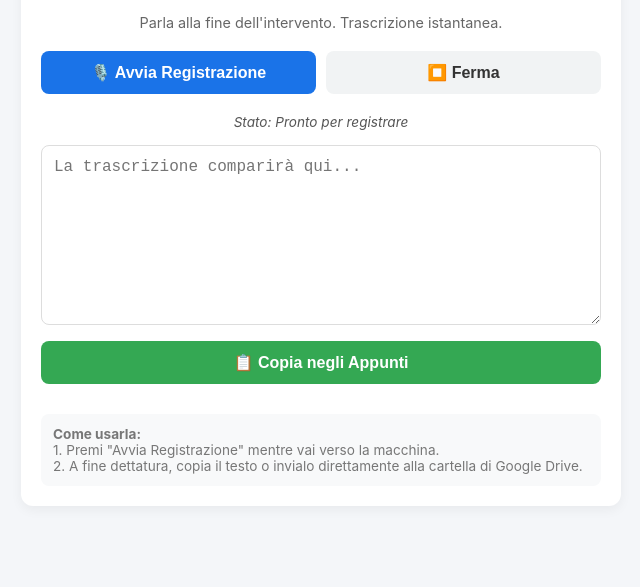
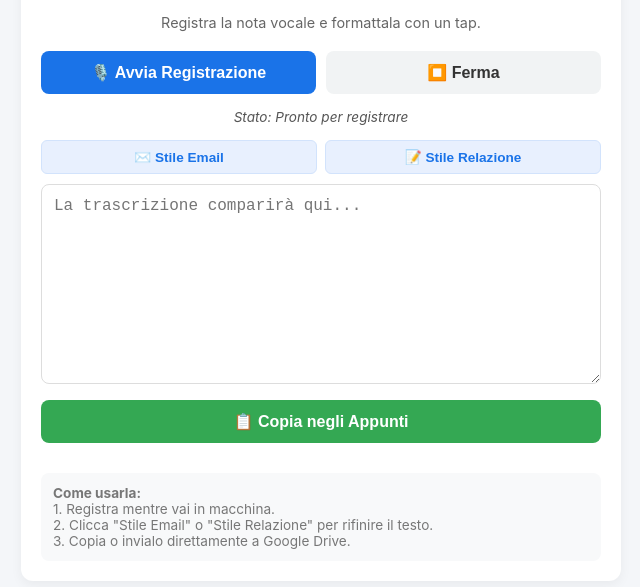
Before and after one commit to jordibonacini-source/Diario-di-bordo, a plain HTML site: page index.html in a window 1280 px wide. Shown: the part 67-654 px from the top of the page, without its empty margins (319-959 px from the left). Drawn offline with Linux system fonts and the light colour scheme.

Commit message:
Add files via upload

```diff
--- a/index.html
+++ b/index.html
@@ -39,7 +39,7 @@
         .btn-group {
             display: flex;
             gap: 10px;
-            margin-bottom: 20px;
+            margin-bottom: 15px;
         }
         button {
             flex: 1;
@@ -68,9 +68,25 @@
             50% { opacity: 0.6; }
             100% { opacity: 1; }
         }
+        .format-toolbar {
+            display: flex;
+            gap: 8px;
+            margin-bottom: 10px;
+        }
+        .format-btn {
+            background-color: #e8f0fe;
+            color: #1a73e8;
+            font-size: 0.85rem;
+            padding: 8px;
+            border-radius: 6px;
+            border: 1px solid #d2e3fc;
+        }
+        .format-btn:hover {
+            background-color: #d2e3fc;
+        }
         textarea {
             width: 100%;
-            height: 180px;
+            height: 200px;
             padding: 12px;
             font-size: 1rem;
             border: 1px solid #ddd;
@@ -98,7 +114,7 @@
             color: white;
         }
         .copy-btn { background-color: #34a853; }
-        .drive-btn { background-color: #4285F4; display: none; } /* Appare se il telefono supporta la condivisione diretta */
+        .drive-btn { background-color: #4285F4; display: none; }
 
         .instructions {
             margin-top: 20px;
@@ -114,7 +130,7 @@
 
 <div class="container">
     <h2>Diario Domiciliare Al Volo</h2>
-    <p class="subtitle">Parla alla fine dell'intervento. Trascrizione istantanea.</p>
+    <p class="subtitle">Registra la nota vocale e formattala con un tap.</p>
 
     <div class="btn-group">
         <button id="startBtn" onclick="startRecording()">🎙️ Avvia Registrazione</button>
@@ -123,6 +139,12 @@
 
     <div class="status" id="statusText">Stato: Pronto per registrare</div>
 
+    <!-- Pulsanti per formattare il testo al volo -->
+    <div class="format-toolbar">
+        <button class="format-btn" onclick="formatAsEmail()">✉️ Stile Email</button>
+        <button class="format-btn" onclick="formatAsReport()">📝 Stile Relazione</button>
+    </div>
+
     <textarea id="resultText" placeholder="La trascrizione comparirà qui..."></textarea>
 
     <button class="action-btn copy-btn" onclick="copyText()">📋 Copia negli Appunti</button>
@@ -130,8 +152,9 @@
 
     <div class="instructions">
         <strong>Come usarla:</strong><br>
-        1. Premi "Avvia Registrazione" mentre vai verso la macchina.<br>
-        2. A fine dettatura, copia il testo o invialo direttamente alla cartella di Google Drive.
+        1. Registra mentre vai in macchina.<br>
+        2. Clicca "Stile Email" o "Stile Relazione" per rifinire il testo.<br>
+        3. Copia o invialo direttamente a Google Drive.
     </div>
 </div>
 
@@ -145,7 +168,6 @@
     let recognition;
     let isRecognizing = false;
 
-    // Mostra il pulsante di condivisione nativa se il browser del telefono lo supporta
     if (navigator.share) {
         driveBtn.style.display = 'block';
     }
@@ -177,7 +199,8 @@
                 }
             }
             if (finalTranscript) {
-                resultText.value += finalTranscript;
+                // Pulisce leggermente la prima lettera maiuscola
+                resultText.value += finalTranscript.trim() + '. ';
             }
         };
 
@@ -190,7 +213,7 @@
             startBtn.classList.remove('recording');
             startBtn.innerText = "🎙️ Avvia Registrazione";
             stopBtn.disabled = true;
-            statusText.innerHTML = "Stato: Registrazione fermata.";
+            statusText.innerHTML = "Stato: Registrazione completata.";
         };
     }
 
@@ -208,6 +231,34 @@
         if (recognition && isRecognizing) {
             recognition.stop();
         }
+    }
+
+    // Funzione per formattare come Email formale
+    function formatAsEmail() {
+        let text = resultText.value.trim();
+        if (!text) return;
+
+        let formatted = `Gentile Assistente Sociale,\n\n`;
+        formatted += `In merito all'intervento educativo domiciliare odierno, si trasmette il seguente aggiornamento:\n\n`;
+        formatted += `"${text}"\n\n`;
+        formatted += `Restando a disposizione per eventuali confronti o chiarimenti, porgo cordiali saluti.\n\n[L'Educatore]`;
+
+        resultText.value = formatted;
+    }
+
+    // Funzione per formattare come Relazione descrittiva
+    function formatAsReport() {
+        let text = resultText.value.trim();
+        if (!text) return;
+
+        let today = new Date().toLocaleDateString('it-IT');
+        let formatted = `=== DIARIO DI BORDO / RESOCONTO INTERVENTO ===\n`;
+        formatted += `Data: ${today}\n\n`;
+        formatted += `Sintesi delle attività e osservazioni:\n`;
+        formatted += `- ${text}\n\n`;
+        formatted += `Note operative per l'équipe:\n[Inserire eventuali osservazioni cliniche o relazionali di approfondimento]`;
+
+        resultText.value = formatted;
     }
 
     function copyText() {
@@ -228,7 +279,7 @@
                     text: resultText.value
                 });
             } catch (error) {
-                console.log('Condivisione annullata o fallita', error);
+                console.log('Condivisione annullata', error);
             }
         }
     }
```
